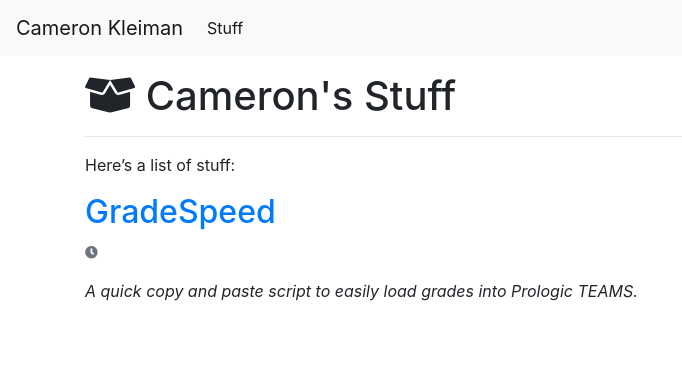
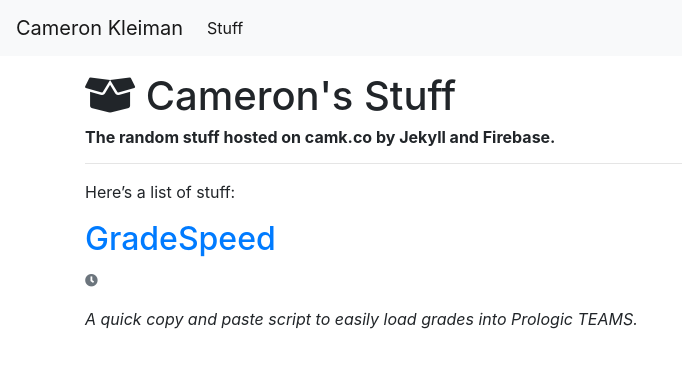
Before and after one commit to camtheman256/website, a Jekyll site: the page built from me/_stuff/index.md, in a window 1280 px wide. Shown: the top 368 px of the page, without its empty margins (0-682 px from the left). Built offline with Jekyll 4.4.1, drawn with Linux system fonts in a browser that asks for light colours; nearby versions of some CDN libraries.

Commit message:
OpenGraph optimization

```diff
--- a/me/_layouts/stuff.html
+++ b/me/_layouts/stuff.html
@@ -7,6 +7,7 @@
   <meta property="og:type" content="website" />
   <meta property="og:url" content="{{ site.url }}{{ page.url }}" />
   <meta property="og:image" content="{% link img/IMG_6600.JPG %}" />
+  <meta property="og:description" content="{{ page.subtitle }}" />
 </head>
 <body>
   <nav class="navbar navbar-expand-lg navbar-light bg-light">
--- a/me/_stuff/index.md
+++ b/me/_stuff/index.md
@@ -4,6 +4,7 @@ layout: stuff
 hide_updated: true
 hide_main: true
 icon: "fas fa-box-open"
+subtitle: The random stuff hosted on camk.co by Jekyll and Firebase.
 ---
 Here's a list of stuff:
 
```
